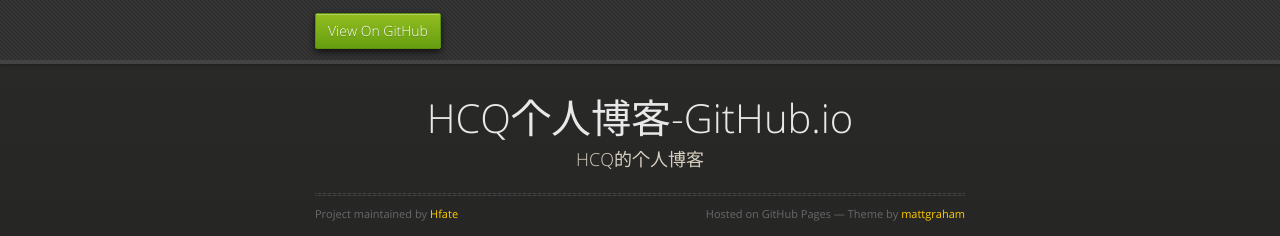
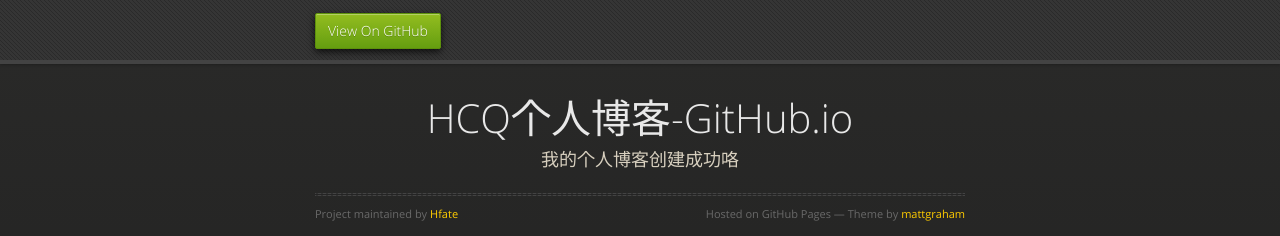
Before and after one commit to jhc986985821/Hfate.github.io, a plain HTML site: page index.html in a window 1280 px wide. Shown: the top 236 px of the page. Drawn offline with nearby package versions, Linux system fonts and the light colour scheme.

Commit message:
Update index.html

```diff
--- a/index.html
+++ b/index.html
@@ -29,7 +29,7 @@
       <section>
         <div id="title">
           <h1>HCQ个人博客-GitHub.io</h1>
-          <p>HCQ的个人博客</p>
+          <p>我的个人博客创建成功咯</p>
           <hr>
           <span class="credits left">Project maintained by <a href="https://github.com/Hfate">Hfate</a></span>
           <span class="credits right">Hosted on GitHub Pages &mdash; Theme by <a href="https://twitter.com/michigangraham">mattgraham</a></span>
```
